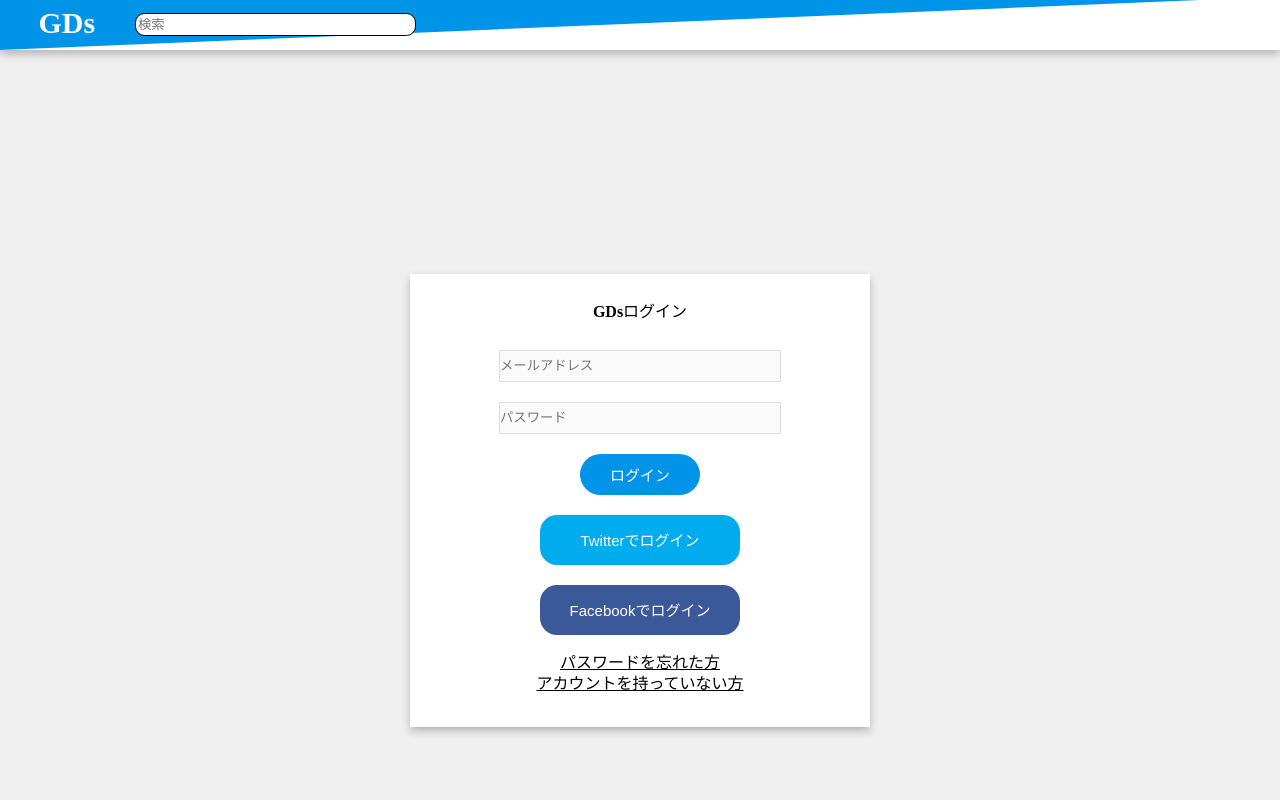
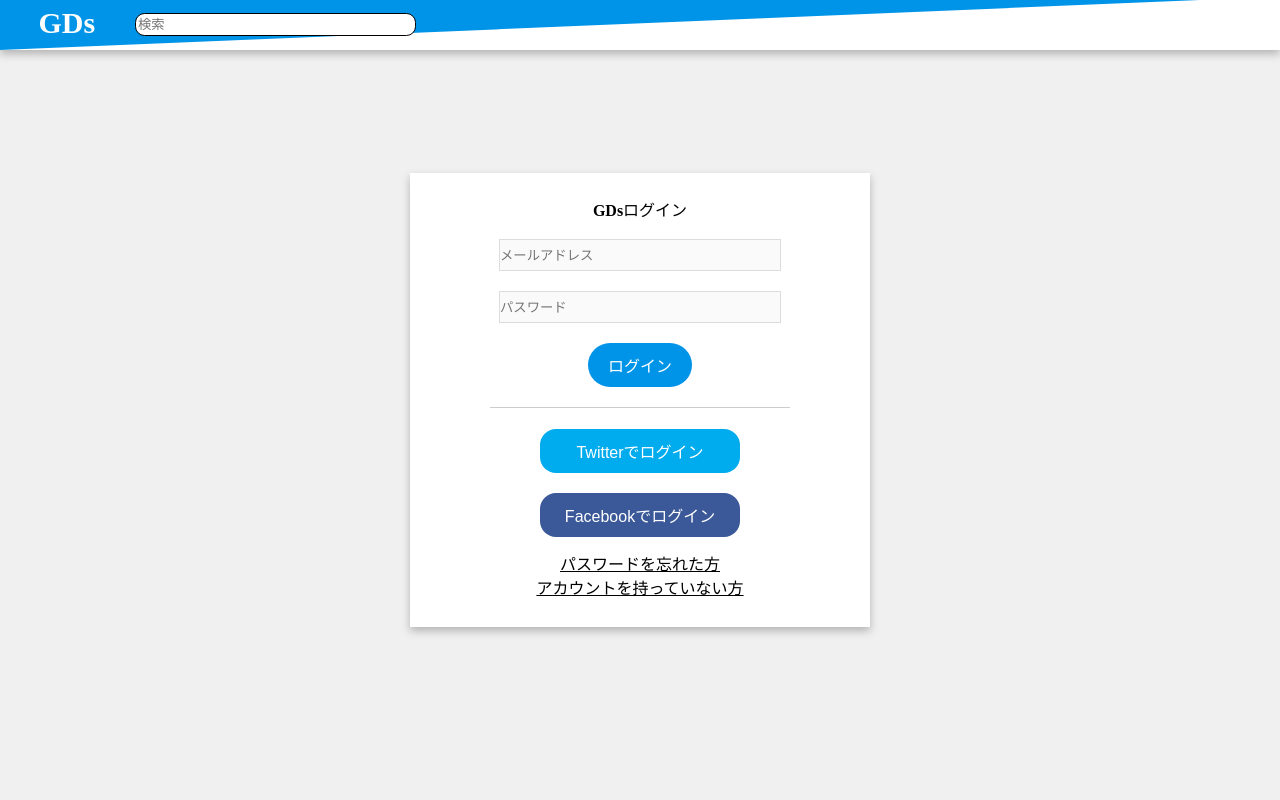
Before and after one commit to minamihiroto/GDs, a React (Create React App) app in the folder front/: page /login in a window 1280 px wide. Shown: the top 800 px of the page. Built offline with nearby package versions, Linux system fonts and the light colour scheme.

Commit message:
✨Add LoginPage

```diff
--- a/front/src/App.tsx
+++ b/front/src/App.tsx
@@ -95,6 +95,18 @@ hr {
 input, select {
     vertical-align:middle;
 }
+
+.mb-20 {
+  margin-bottom: 20px;
+}
+
+.mb-8 {
+  margin-bottom: 8px;
+}
+
+.mt-20 {
+  margin-top: 20px;
+}
 `;
 
 function App() {
--- /dev/null
+++ b/front/src/components/parts/TheButton.tsx
@@ -0,0 +1,38 @@
+import React, { FunctionComponent } from "react";
+import styled from "styled-components";
+
+const TheButtonStyle = styled.button`
+    height: 44px;
+    padding: 4px 20px;
+    background: #0094e8;
+    border-radius: 48px;
+    color: white;
+    border: none;
+    cursor: pointer;
+    font-size: 16px;
+
+    &:focus {
+      outline: 0;
+    }
+
+    &:hover {
+      opacity: 0.75;
+    }
+`;
+
+type TheButtonProps = {
+  name: string;
+  className?: string;
+};
+
+const TheButton: FunctionComponent<TheButtonProps> = (props) => {
+  const { name, className } = props;
+
+  return (
+    <TheButtonStyle className={className}>
+      {name}
+    </TheButtonStyle>
+  );
+};
+
+export default TheButton;
--- /dev/null
+++ b/front/src/components/parts/TheInput.tsx
@@ -0,0 +1,34 @@
+import React, { FunctionComponent } from "react";
+import styled from "styled-components";
+
+const TheInputStyle = styled.input`
+    width: 280px;
+    height: 30px;
+    vertical-align: middle;
+    padding: 0;
+    background: #fafafa;
+    border-color: #dddddd;
+    border-width: 1px;
+    border-style: solid;
+
+    &:focus {
+      outline: 0;
+    }
+`;
+
+type TheInputProps = {
+  type: string;
+  className?: string;
+  placeholder?: string;
+};
+
+const TheInput: FunctionComponent<TheInputProps> = (props) => {
+  const { type,className, placeholder } = props;
+
+  return (
+    <TheInputStyle type={type} className={className} placeholder={placeholder}>
+    </TheInputStyle>
+  );
+};
+
+export default TheInput;
--- a/front/src/components/parts/TheSnsButton.tsx
+++ b/front/src/components/parts/TheSnsButton.tsx
@@ -2,14 +2,14 @@ import React, { FunctionComponent } from "react";
 import styled from "styled-components";
 
 const TheSnsButtonStyle = styled.button`
-  border-radius: 17px;
+  border-radius: 16px;
   width: 200px;
-  height: 50px;
-  padding: 8px 16px;
+  height: 44px;
+  padding: 4px 16px;
   color: white;
   border: none;
   cursor: pointer;
-  font-size: 15px;
+  font-size: 16px;
 
   &:focus {
     outline: 0;
--- a/front/src/components/parts/index.tsx
+++ b/front/src/components/parts/index.tsx
@@ -1,3 +1,5 @@
 import TheSnSButton from "./TheSnsButton";
+import TheButton from "./TheButton";
+import TheInput from "./TheInput";
 
-export { TheSnSButton };
+export { TheSnSButton, TheButton, TheInput };
--- a/front/src/pages/Login.tsx
+++ b/front/src/pages/Login.tsx
@@ -2,86 +2,32 @@ import React, { FunctionComponent } from "react";
 import styled from "styled-components";
 import { Header, Footer } from "../components/layout";
 import { Link } from "react-router-dom";
-import { TheSnSButton } from "../components/parts";
+import { TheSnSButton, TheButton, TheInput } from "../components/parts";
 
 const LoginContainer = styled.div`
   display: flex;
   flex-direction: column;
   justify-content: center;
   align-items: center;
-
   background: #ffffff;
   width: 400px;
   padding: 30px;
   text-align: center;
   filter: drop-shadow(0px 4px 4px rgba(0, 0, 0, 0.25));
 
-  .mb-20 {
-    margin-bottom: 20px;
+  & div h1,
+  p {
+    display: inline;
   }
 
-  & div {
-    margin-bottom: 30px;
-
-    & h1,
-    p {
-      display: inline;
-    }
-  }
-
-  & input {
-    width: 280px;
-    height: 30px;
-    vertical-align: middle;
-    padding: 0;
-    margin-bottom: 20px;
-    background: #fafafa;
-    border-color: #dddddd;
-    border-width: 1px;
-    border-style: solid;
-
-    &:focus {
-      outline: 0;
-    }
-  }
-
-  .login_btn {
-    padding: 10px 30px;
-    background: #0094e8;
-    border-radius: 46px;
-    color: white;
-    border: none;
-    cursor: pointer;
-    font-size: 15px;
-
-    &:focus {
-      outline: 0;
-    }
-
-    &:hover {
-      opacity: 0.75;
-    }
-  }
-
-  & .login_sns_btn {
-    border-radius: 17px;
-    width: 200px;
-    margin-bottom: 20px;
-
-    &.-t {
-      background: #00acee;
-    }
-
-    &.-f {
-      background: #3b5998;
-    }
+  & hr{
+    width: 300px;
+    margin: 0;
   }
 
   & a {
     display: block;
     color: black;
-    margin-bottom: 5px;
-
     &:hover {
       opacity: 0.75;
     }
@@ -92,9 +38,8 @@ const Main = styled.main`
   display: flex;
   align-items: center;
   justify-content: center;
-
   width: 100%;
-  height: 1000px;
+  height: 800px;
   background: #f0f0f0;
 `;
 
@@ -106,16 +51,17 @@ const Login: FunctionComponent = () => {
       <Header />
       <Main>
         <LoginContainer>
-          <div>
+          <div className="mb-20">
             <h1>GDs</h1>
             <p>ログイン</p>
           </div>
-          <input type="text" placeholder="メールアドレス" />
-          <input type="text" placeholder="パスワード" />
-          <button className="login_btn mb-20">ログイン</button>
-          <TheSnSButton className="mb-20" name="Twitterでログイン" color="#00acee"/>
+          <TheInput type="text" className="mb-20" placeholder="メールアドレス" />
+          <TheInput type="text" className="mb-20" placeholder="パスワード" />
+          <TheButton className="mb-20" name="ログイン" />
+          <hr />
+          <TheSnSButton className="mb-20 mt-20" name="Twitterでログイン" color="#00acee"/>
           <TheSnSButton className="mb-20" name="Facebookでログイン" color="#3b5998"/>
-          <a href="/">パスワードを忘れた方</a>
+          <Link to="/" className="mb-8">パスワードを忘れた方</Link>
           <Link to="/register">アカウントを持っていない方</Link>
         </LoginContainer>
       </Main>
```
